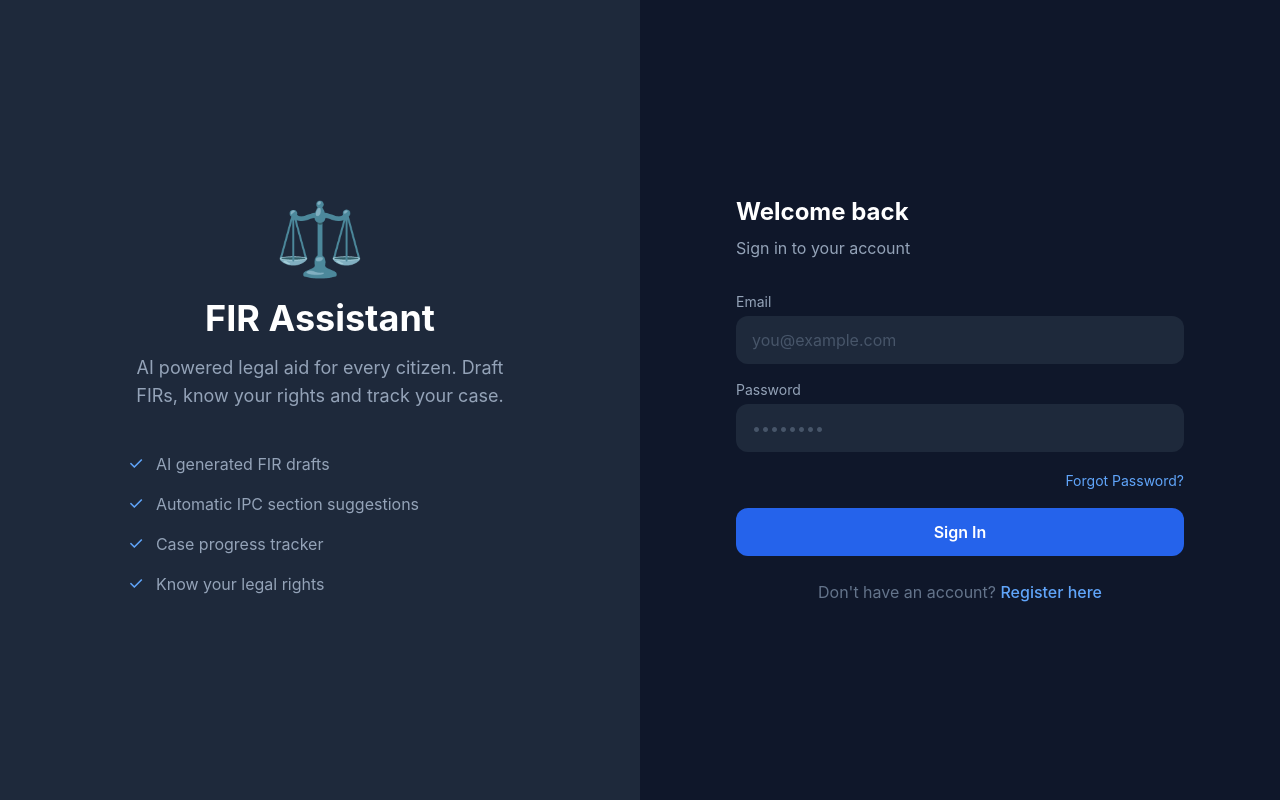
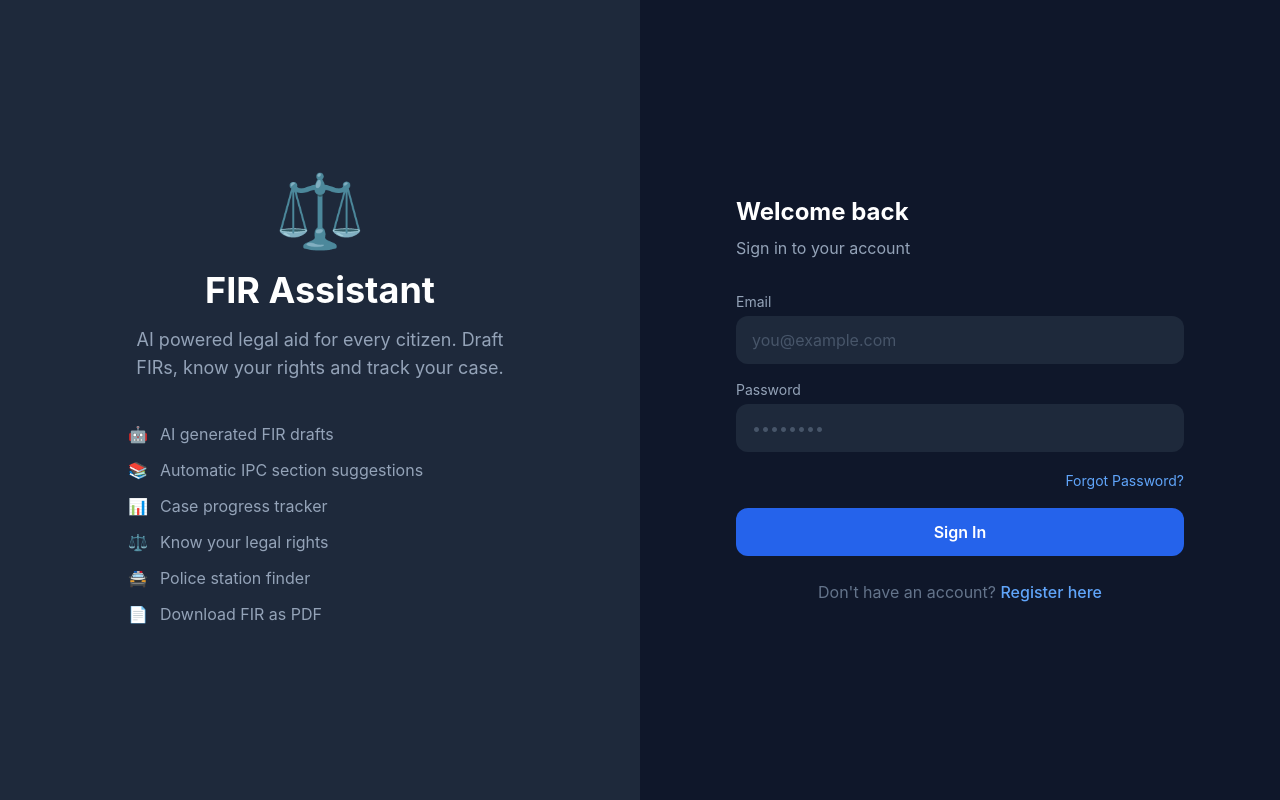
Before and after one commit to Ajith-kvk/fir-assistant, a React (Create React App) app in the folder client/: page /login in a window 1280 px wide. Built offline with nearby package versions, Linux system fonts and the light colour scheme.

Commit message:
style: improve login page features list

```diff
--- a/client/src/pages/LoginPage.js
+++ b/client/src/pages/LoginPage.js
@@ -39,14 +39,16 @@ const LoginPage = () => {
           </p>
           <div className="mt-10 flex flex-col gap-3">
             {[
-              "AI generated FIR drafts",
-              "Automatic IPC section suggestions",
-              "Case progress tracker",
-              "Know your legal rights",
+              { icon: "🤖", text: "AI generated FIR drafts" },
+              { icon: "📚", text: "Automatic IPC section suggestions" },
+              { icon: "📊", text: "Case progress tracker" },
+              { icon: "⚖️", text: "Know your legal rights" },
+              { icon: "🚔", text: "Police station finder" },
+              { icon: "📄", text: "Download FIR as PDF" },
             ].map((f) => (
-              <div key={f} className="flex items-center gap-3 text-slate-400">
-                <span className="text-blue-400 text-lg">✓</span>
-                <span>{f}</span>
+              <div key={f.text} className="flex items-center gap-3 text-slate-400">
+                <span>{f.icon}</span>
+                <span>{f.text}</span>
               </div>
             ))}
           </div>
```
